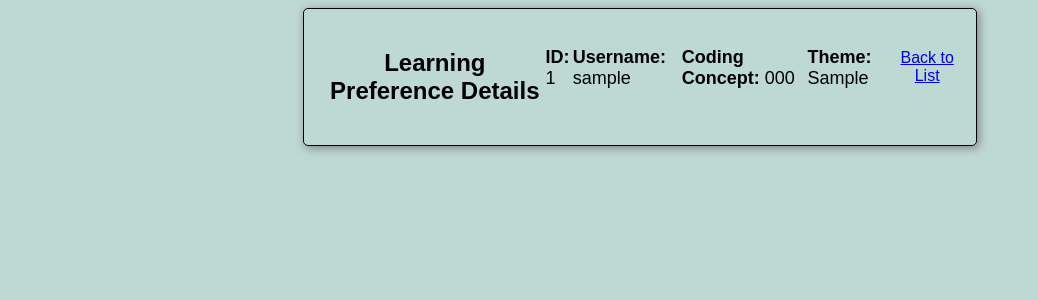
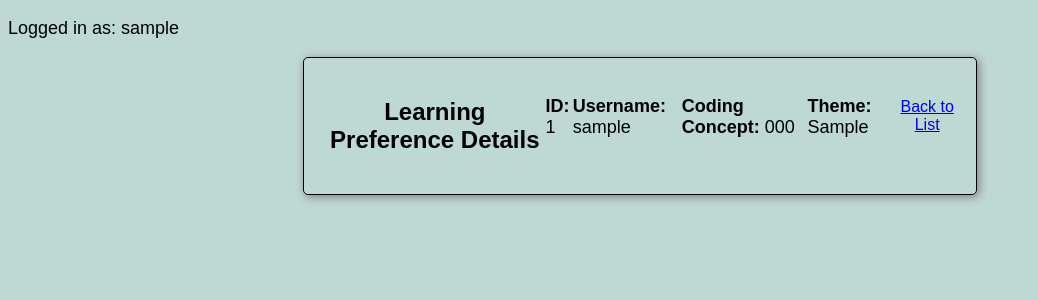
Before and after one commit to GavrielaTM3/COMP333_Website, a PHP site: page /view_ind_suggestion.php?id=1 in a window 1280 px wide. Shown: the top 300 px of the page, without its empty margins (0-1038 px from the left). Run offline with PHP 8.4, Linux system fonts and the light colour scheme; the visitor is signed in with stand-in values (Sample User, id 1); tables that the repository leaves empty or names only in its code hold one stand-in row (values such as "Sample post").

Commit message:
added user information on view_ind_suggestions

```diff
--- a/view_ind_suggestion.php
+++ b/view_ind_suggestion.php
@@ -3,6 +3,7 @@ $servername = "localhost";
 $username = "root";
 $password = "";
 $dbname = "app-db";
+session_start(); // Ensure session is started
 
 // Establish database connection
 $conn = new mysqli($servername, $username, $password, $dbname);
@@ -38,6 +39,7 @@ $row = $result->fetch_assoc();
     <meta charset="UTF-8">
     <meta name="viewport" content="width=device-width, initial-scale=1.0">
     <title>View Learning Preference</title>
+    <p style="color: black;">Logged in as: <?php echo htmlspecialchars($_SESSION['username']); ?></p>
     <style>
         body {
             font-family: Arial, sans-serif;
```
